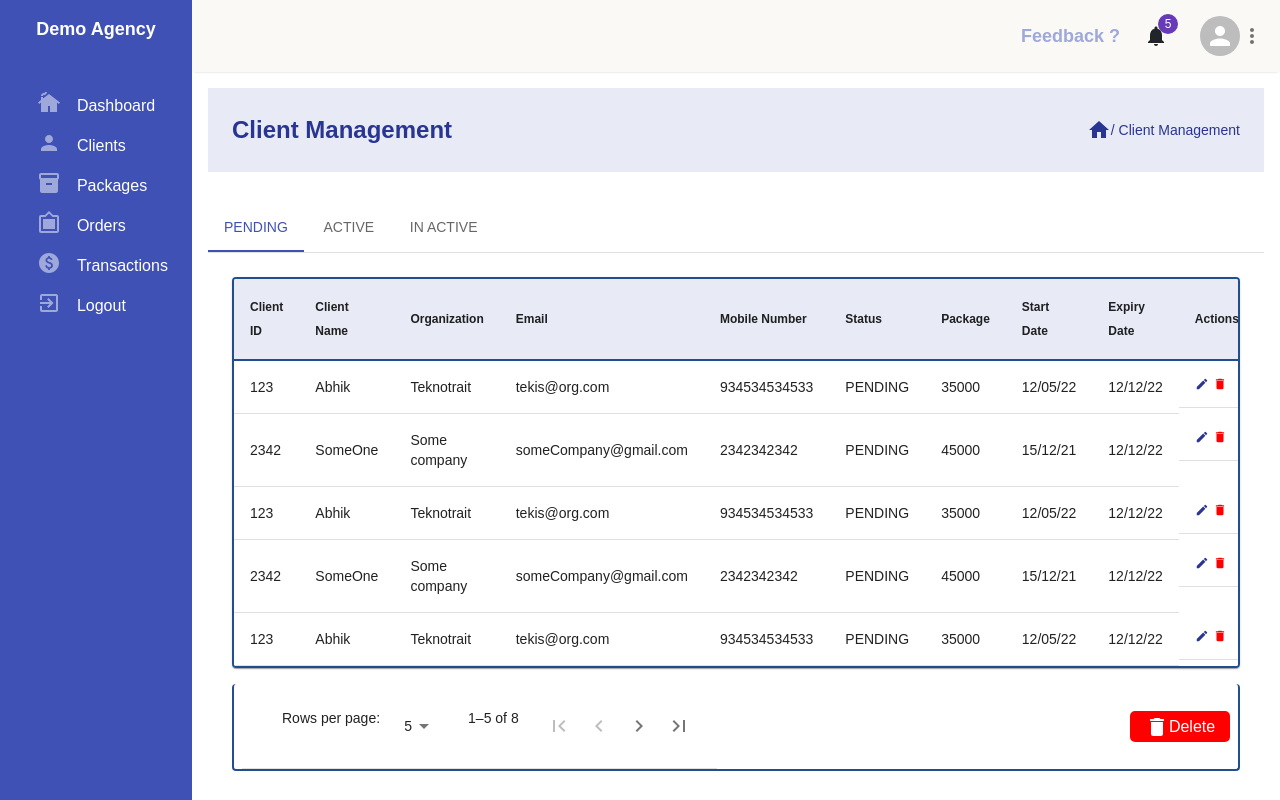
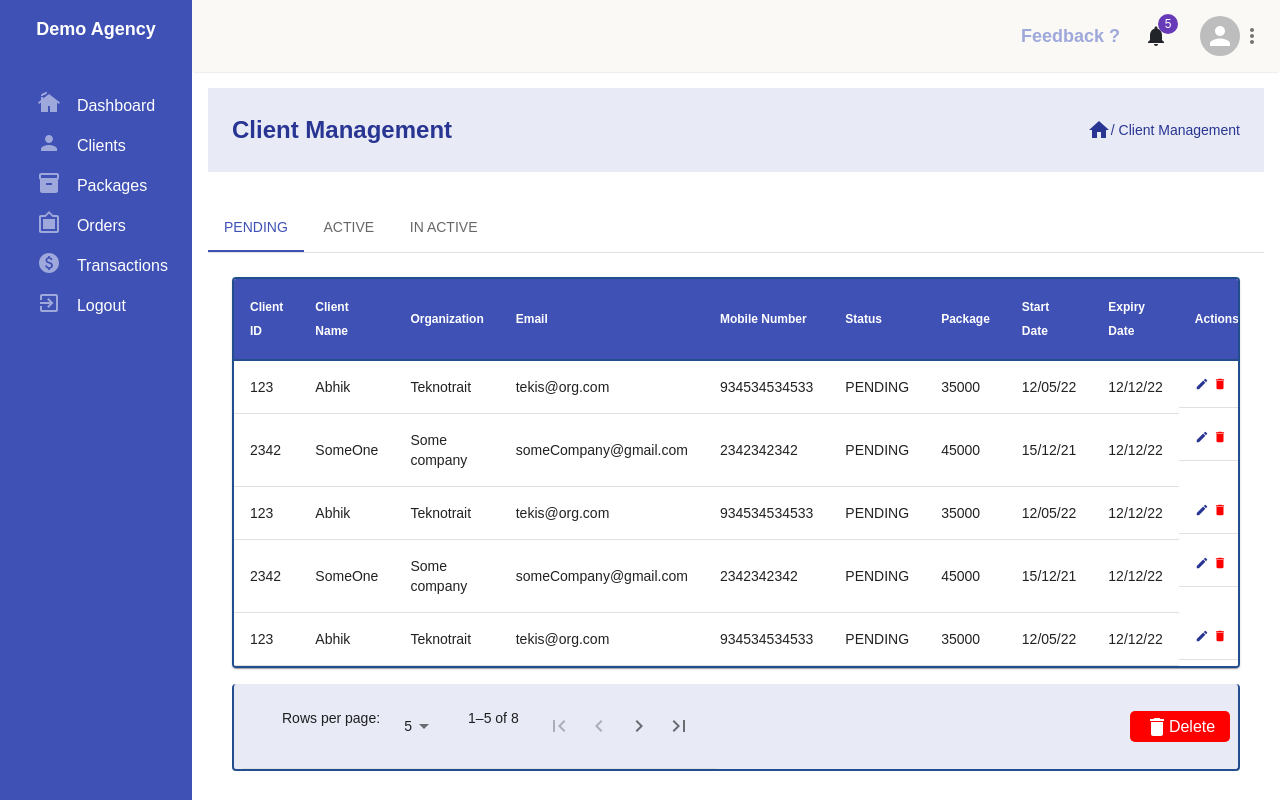
Before and after one commit to 9944098125/tax_receipt, a React (Create React App) app: page /clientManagement in a window 1280 px wide. Built offline with nearby package versions, Linux system fonts and the light colour scheme.

Commit message:
table header changed

```diff
--- a/src/Components/Table/TableWithHeader.jsx
+++ b/src/Components/Table/TableWithHeader.jsx
@@ -18,6 +18,7 @@ import LastPageIcon from "@mui/icons-material/LastPage";
 import ModeEditIcon from "@mui/icons-material/ModeEdit";
 import DeleteIcon from "@mui/icons-material/Delete";
 import { TableHead, Typography } from "@mui/material";
+import { blueGrey } from "@mui/material/colors";
 
 function createData(
   clientId,
@@ -227,12 +228,13 @@ function TableWithHeader({ status }) {
           <TableHead
             sx={{ backgroundColor: "primary.bg", color: "primary.dark" }}
           >
-            <TableRow sx={{ borderBottom: "1px solid #234e8e" }}>
+            <TableRow sx={{ backgroundColor: "primary.main" }}>
               <TableCell
                 sx={{
                   fontWeight: "600",
                   fontSize: "12px",
                   borderBottom: "2px solid #234e8e",
+                  color: "white",
                 }}
               >
                 Client ID
@@ -242,6 +244,7 @@ function TableWithHeader({ status }) {
                   fontWeight: "600",
                   fontSize: "12px",
                   borderBottom: "2px solid #234e8e",
+                  color: "white",
                 }}
               >
                 Client Name
@@ -251,6 +254,7 @@ function TableWithHeader({ status }) {
                   fontWeight: "600",
                   fontSize: "12px",
                   borderBottom: "2px solid #234e8e",
+                  color: "white",
                 }}
               >
                 Organization
@@ -260,6 +264,7 @@ function TableWithHeader({ status }) {
                   fontWeight: "600",
                   fontSize: "12px",
                   borderBottom: "2px solid #234e8e",
+                  color: "white",
                 }}
               >
                 Email
@@ -269,6 +274,7 @@ function TableWithHeader({ status }) {
                   fontWeight: "600",
                   fontSize: "12px",
                   borderBottom: "2px solid #234e8e",
+                  color: "white",
                 }}
               >
                 Mobile Number
@@ -278,6 +284,7 @@ function TableWithHeader({ status }) {
                   fontWeight: "600",
                   fontSize: "12px",
                   borderBottom: "2px solid #234e8e",
+                  color: "white",
                 }}
               >
                 Status
@@ -287,6 +294,7 @@ function TableWithHeader({ status }) {
                   fontWeight: "600",
                   fontSize: "12px",
                   borderBottom: "2px solid #234e8e",
+                  color: "white",
                 }}
               >
                 Package
@@ -296,6 +304,7 @@ function TableWithHeader({ status }) {
                   fontWeight: "600",
                   fontSize: "12px",
                   borderBottom: "2px solid #234e8e",
+                  color: "white",
                 }}
               >
                 Start Date
@@ -305,6 +314,7 @@ function TableWithHeader({ status }) {
                   fontWeight: "600",
                   fontSize: "12px",
                   borderBottom: "2px solid #234e8e",
+                  color: "white",
                 }}
               >
                 Expiry Date
@@ -314,6 +324,7 @@ function TableWithHeader({ status }) {
                   fontWeight: "600",
                   fontSize: "12px",
                   borderBottom: "2px solid #234e8e",
+                  color: "white",
                 }}
               >
                 Actions
@@ -376,6 +387,7 @@ function TableWithHeader({ status }) {
           display: "flex",
           alignItems: "center",
           justifyContent: "space-between",
+          backgroundColor: "primary.bg",
           px: 1,
           mt: 2,
           borderBottom: "2px solid #234e8e",
```
